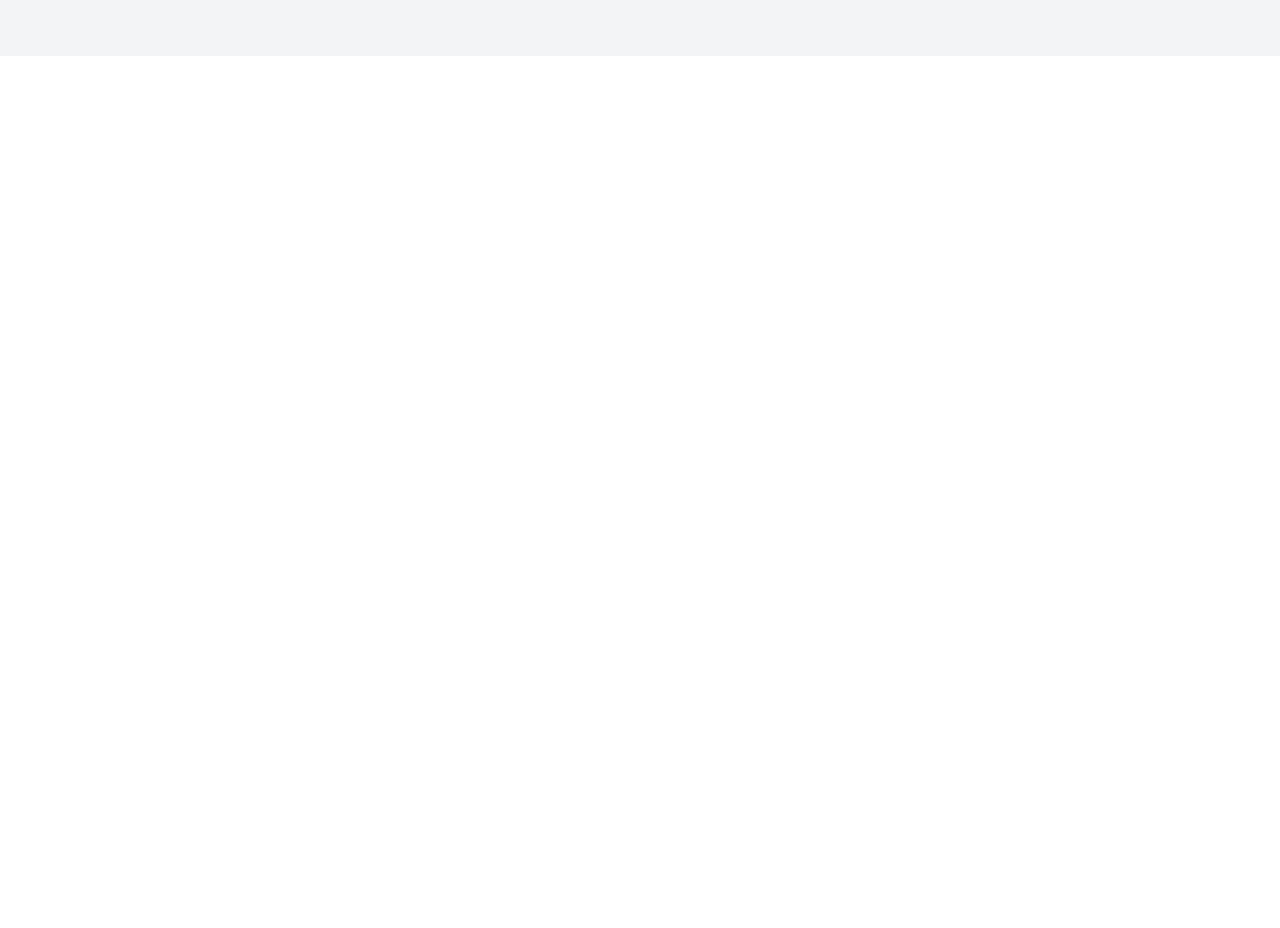
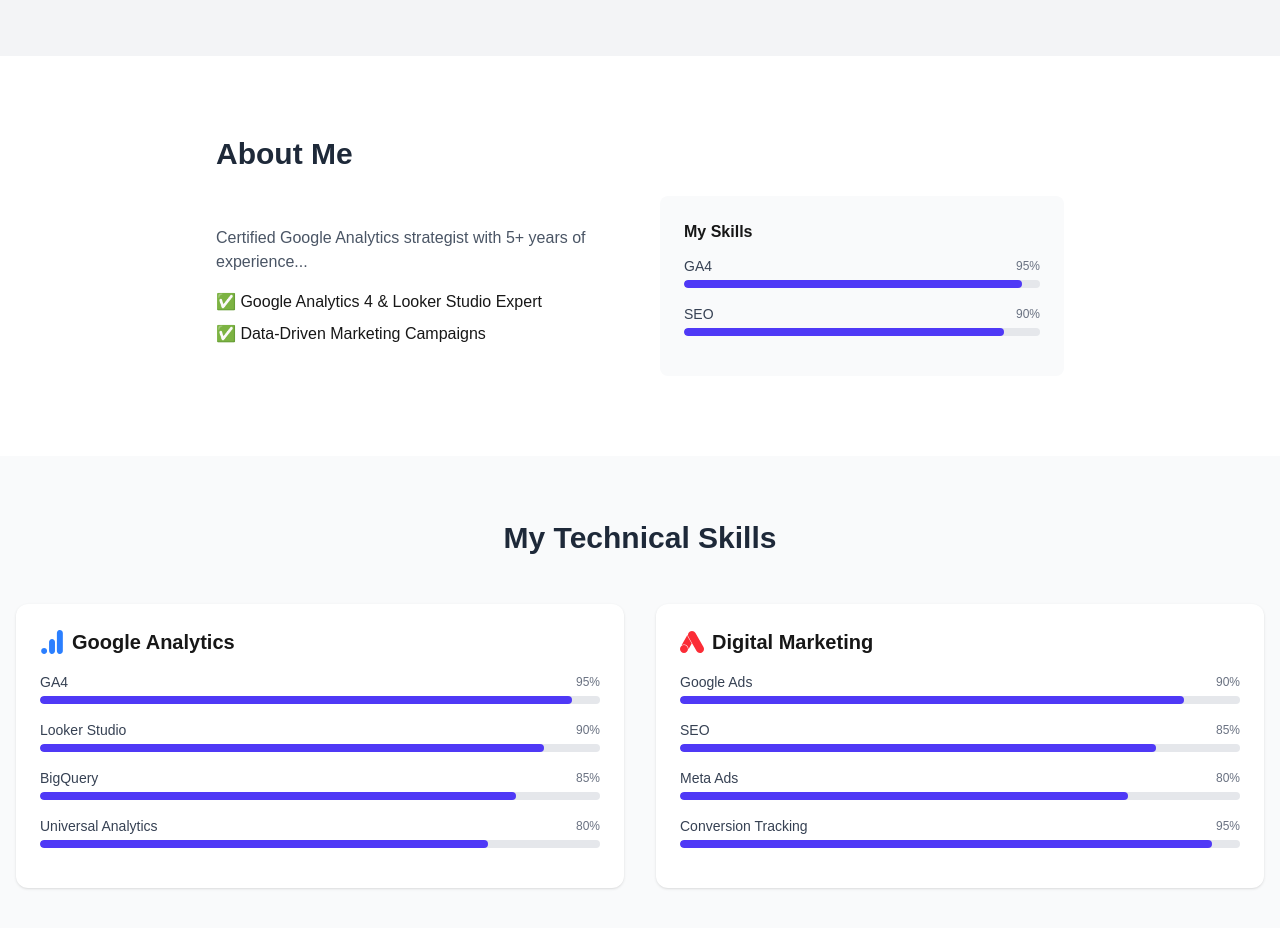
Before and after one commit to 19khaled88/rashed-portfolio, a Next.js app: page / in a window 1280 px wide. Shown: the part 820-1748 px from the top of the page. Before the commit the page ends 876 px from the top, so only its background shows below. Built offline with nearby package versions, Linux system fonts and the light colour scheme.

Commit message:
added new component like about me, skills

```diff
--- a/package.json
+++ b/package.json
@@ -14,7 +14,8 @@
     "daisyui": "^5.0.43",
     "next": "15.3.5",
     "react": "^19.0.0",
-    "react-dom": "^19.0.0"
+    "react-dom": "^19.0.0",
+    "react-icons": "^5.5.0"
   },
   "devDependencies": {
     "@eslint/eslintrc": "^3",
--- a/src/app/page.tsx
+++ b/src/app/page.tsx
@@ -1,4 +1,6 @@
+import About from "@/components/About.me";
 import Hero from "@/components/Hero";
+import Skills from "@/components/Skills";
 
 
 
@@ -8,6 +10,8 @@
   return (
     <main>
       <Hero />
+      <About />
+      <Skills />
     </main>
   );
 }
--- /dev/null
+++ b/src/components/About.me.tsx
@@ -0,0 +1,117 @@
+
+import React from 'react'
+import SkillBar from './SkillBar'
+
+const About = () => {
+  return (
+
+    // <script src="https://cdn.tailwindcss.com"></script>
+
+    // <body className="bg-white text-gray-800">
+
+    // {/* <!-- Header --> */}
+    // <header className="text-center py-10 px-4 bg-gray-100">
+    //     <h1 className="text-3xl md:text-5xl font-bold text-blue-900">Md. Khaled Ahasan</h1>
+    //     <p className="text-xl text-gray-600 mt-2">Digital Marketing Strategist & Google Analyst</p>
+    //     <p className="mt-4 max-w-xl mx-auto text-gray-500">I specialize in developing data-driven marketing strategies and optimizing digital campaigns to boost traffic and conversions.</p>
+    //     <div className="mt-6 flex justify-center gap-4">
+    //     <a href="#contact" className="bg-blue-900 text-white px-5 py-2 rounded-lg">Get in Touch</a>
+    //     <a href="#projects" className="border border-blue-900 px-5 py-2 rounded-lg text-blue-900">View My Work</a>
+    //     </div>
+    // </header>
+
+    // {/* <!-- About Section --> */}
+    // <section className="flex flex-col md:flex-row items-center justify-center gap-8 px-6 py-14">
+    //     <Image src="" width={180} height={180} alt="Md. Khaled Ahasan" className="rounded-full shadow-md" />
+    //     <div className="max-w-md">
+    //     <h2 className="text-2xl font-semibold mb-2">About Me</h2>
+    //     <p className="text-gray-600">Expert in <strong>Google Analytics</strong>, <strong>SE/PPC</strong>, and <strong>content marketing</strong>, using insights to drive strategy and deliver ROI-focused solutions.</p>
+    //     </div>
+    // </section>
+
+    // {/* <!-- Featured Projects --> */}
+    // <section id="projects" className="bg-gray-50 py-14 px-6 text-center">
+    //     <h2 className="text-3xl font-semibold mb-10">Featured Projects</h2>
+    //     <div className="grid grid-cols-1 md:grid-cols-2 lg:grid-cols-4 gap-6 max-w-6xl mx-auto">
+    //     <div className="p-6 bg-white rounded-xl shadow-md">
+    //         <p className="text-xl font-bold mb-2">📊 Marketing Analytics Dashboard</p>
+    //         <p className="text-gray-600 text-sm">Tracking and visualizing key performance metrics.</p>
+    //     </div>
+    //     <div className="p-6 bg-white rounded-xl shadow-md">
+    //         <p className="text-xl font-bold mb-2">✉️ Automated Email Campaigns</p>
+    //         <p className="text-gray-600 text-sm">Optimizing and automating email workflows.</p>
+    //     </div>
+    //     <div className="p-6 bg-white rounded-xl shadow-md">
+    //         <p className="text-xl font-bold mb-2">📈 SEO Strategy Development</p>
+    //         <p className="text-gray-600 text-sm">Improving organic traffic and rankings.</p>
+    //     </div>
+    //     <div className="p-6 bg-white rounded-xl shadow-md">
+    //         <p className="text-xl font-bold mb-2">📢 PPC Ad Management</p>
+    //         <p className="text-gray-600 text-sm">Managing cost-effective PPC advertising campaigns.</p>
+    //     </div>
+    //     </div>
+    // </section>
+
+    // {/* <!-- Skills Section --> */}
+    // <section className="py-14 px-6 text-center">
+    //     <h2 className="text-3xl font-semibold mb-6">Skills</h2>
+    //     <ul className="flex flex-wrap justify-center gap-4 text-sm text-white">
+    //     <li className="bg-blue-800 px-4 py-2 rounded-full">Google Analytics (GA4)</li>
+    //     <li className="bg-blue-800 px-4 py-2 rounded-full">Google Tag Manager</li>
+    //     <li className="bg-blue-800 px-4 py-2 rounded-full">SEO & SEM</li>
+    //     <li className="bg-blue-800 px-4 py-2 rounded-full">Facebook Ads</li>
+    //     <li className="bg-blue-800 px-4 py-2 rounded-full">Email Marketing</li>
+    //     <li className="bg-blue-800 px-4 py-2 rounded-full">Looker Studio</li>
+    //     <li className="bg-blue-800 px-4 py-2 rounded-full">Python for Data</li>
+    //     </ul>
+    // </section>
+
+    // {/* <!-- Contact & Socials --> */}
+    // <footer id="contact" className="bg-gray-100 py-10 px-6 text-center">
+    //     <h2 className="text-2xl font-semibold mb-4">Contact</h2>
+    //     <p className="text-gray-600 mb-2">Feel free to reach out for any inquiries or collaboration opportunities.</p>
+    //     <p className="mb-1"><strong>Email:</strong> <a href="mailto:mdkhaledahasan@example.com" className="text-blue-900">mdkhaledahasan@example.com</a></p>
+    //     <p><strong>Phone:</strong> +1234567330</p>
+
+    //     <div className="flex justify-center gap-6 mt-6 text-gray-700 text-xl">
+    //     <a href="https://linkedin.com" target="_blank" className="hover:text-blue-700">🔗</a>
+    //     <a href="https://twitter.com" target="_blank" className="hover:text-blue-500">🐦</a>
+    //     <a href="https://github.com" target="_blank" className="hover:text-gray-900">💻</a>
+    //     </div>
+    // </footer>
+
+    // </body>
+
+
+
+
+    <section id="about" className="py-20 bg-white">
+      <div className="max-w-4xl mx-auto px-6">
+        <h2 className="text-3xl font-bold text-gray-800 mb-6">About Me</h2>
+        <div className="grid md:grid-cols-2 gap-10 items-center">
+          <div>
+            <p className="text-gray-600 mb-4">
+              Certified Google Analytics strategist with 5+ years of experience...
+            </p>
+            <ul className="space-y-2">
+              <li>✅ Google Analytics 4 & Looker Studio Expert</li>
+              <li>✅ Data-Driven Marketing Campaigns</li>
+            </ul>
+          </div>
+          <div className="bg-gray-50 p-6 rounded-lg">
+            <h3 className="font-semibold mb-3">My Skills</h3>
+            <div className="space-y-2">
+              <SkillBar name="GA4" percent="95%" />
+              <SkillBar name="SEO" percent="90%" />
+            </div>
+          </div>
+        </div>
+      </div>
+    </section>
+
+
+
+  )
+}
+
+export default About
--- /dev/null
+++ b/src/components/SkillBar.tsx
@@ -0,0 +1,54 @@
+'use client'
+import React, { useEffect, useRef, useState } from 'react';
+
+const SkillBar = ({ name, percent }:{name:string,percent:string}) => {
+    const [width, setWidth] = useState('0%');
+    const barRef = useRef(null);
+
+     useEffect(() => {
+        const observer = new IntersectionObserver(
+        (entries) => {
+            if (entries[0].isIntersecting) {
+            setWidth(percent);
+            }
+        },
+        { threshold: 0.1 }
+        );
+
+        if (barRef.current) {
+        observer.observe(barRef.current);
+        }
+
+        return () => observer.disconnect();
+    }, [percent]);
+
+  return (
+    // <div className="mb-4" ref={barRef}>
+    //   <div className="flex justify-between items-center mb-1">
+    //     <span className="text-sm font-medium text-gray-700">{name}</span>
+    //     <span className="text-xs text-gray-500">{percent}</span>
+    //   </div>
+    //   <div className="w-full bg-gray-200 rounded-full h-2">
+    //     <div
+    //       className="bg-indigo-600 h-2 rounded-full"
+    //       style={{ width: percent }}
+    //       aria-label={`${name} skill level: ${percent}`}
+    //     ></div>
+    //   </div>
+    // </div>
+    <div className="mb-4" ref={barRef}>
+      <div className="flex justify-between items-center mb-1">
+        <span className="text-sm font-medium text-gray-700">{name}</span>
+        <span className="text-xs text-gray-500">{percent}</span>
+      </div>
+      <div className="w-full bg-gray-200 rounded-full h-2 overflow-hidden">
+        <div
+          className="bg-indigo-600 h-2 rounded-full transition-all duration-1000 ease-out"
+          style={{ width }}
+        ></div>
+      </div>
+    </div>
+  );
+};
+
+export default SkillBar;
--- /dev/null
+++ b/src/components/Skills.tsx
@@ -0,0 +1,65 @@
+'use client'
+import React from 'react';
+import SkillBar from './SkillBar';
+import {
+    SiGoogleanalytics,
+    SiGoogleads,
+    // SiLookerstudio
+} from 'react-icons/si';
+
+const Skills = () => {
+  const skillCategories = [
+    {
+      title: "Google Analytics",
+      icon: <SiGoogleanalytics className="text-blue-500 text-2xl" />,
+      skills: [
+        { name: "GA4", level: "95%" },
+        { name: "Looker Studio", level: "90%" },
+        { name: "BigQuery", level: "85%" },
+        { name: "Universal Analytics", level: "80%" }
+      ]
+    },
+    {
+      title: "Digital Marketing",
+      icon: <SiGoogleads className="text-red-500 text-2xl" />,
+      skills: [
+        { name: "Google Ads", level: "90%" },
+        { name: "SEO", level: "85%" },
+        { name: "Meta Ads", level: "80%" },
+        { name: "Conversion Tracking", level: "95%" }
+      ]
+    }
+  ];
+
+  return (
+    <section id="skills" className="py-16 bg-gray-50">
+      <div className="max-w-7xl mx-auto px-4">
+        <div className="text-center mb-12">
+          <h2 className="text-3xl font-bold text-gray-800">My Technical Skills</h2>
+        </div>
+
+        <div className="grid grid-cols-1 md:grid-cols-2 gap-8">
+          {skillCategories.map((category, index) => (
+            <div key={index} className="bg-white p-6 rounded-xl shadow-sm">
+              <h3 className="text-xl font-semibold mb-4 flex items-center">
+                <span className="mr-2">{category.icon}</span>
+                {category.title}
+              </h3>
+              <div className="space-y-4">
+                {category.skills.map((skill, skillIndex) => (
+                  <SkillBar
+                    key={skillIndex}
+                    name={skill.name}
+                    percent={skill.level}
+                  />
+                ))}
+              </div>
+            </div>
+          ))}
+        </div>
+      </div>
+    </section>
+  );
+};
+
+export default Skills;
```
Also changed, not shown: 1 other file (tests, documents, lock files or other folders).
